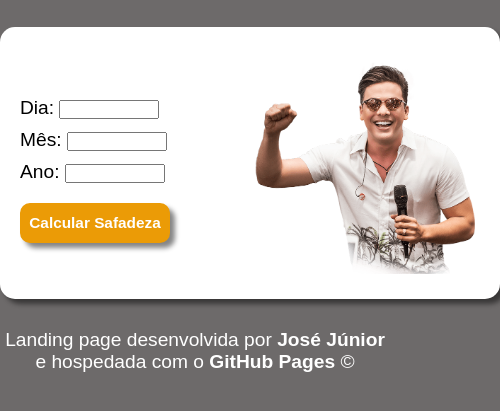
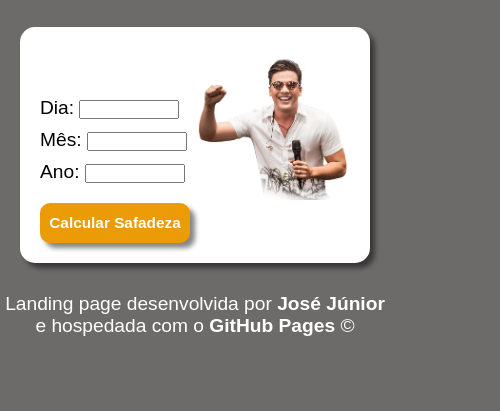
Before and after one commit to josec-junior/LandingPages, a plain HTML site: page Safadômetro/index.html in a window 390 px wide. Shown: the part 77-488 px from the top of the page, 500 px wide, since content can reach past the window. Drawn offline with Linux system fonts and the light colour scheme.

Commit message:
Ajustes na responsividade

```diff
--- a/Safadômetro/css/responsivo.css
+++ b/Safadômetro/css/responsivo.css
@@ -5,3 +5,9 @@
         width: 500px;
     }
 }
+
+@media screen and (max-width: 480px) {
+    main {
+        width: 350px;
+    }
+}
```
